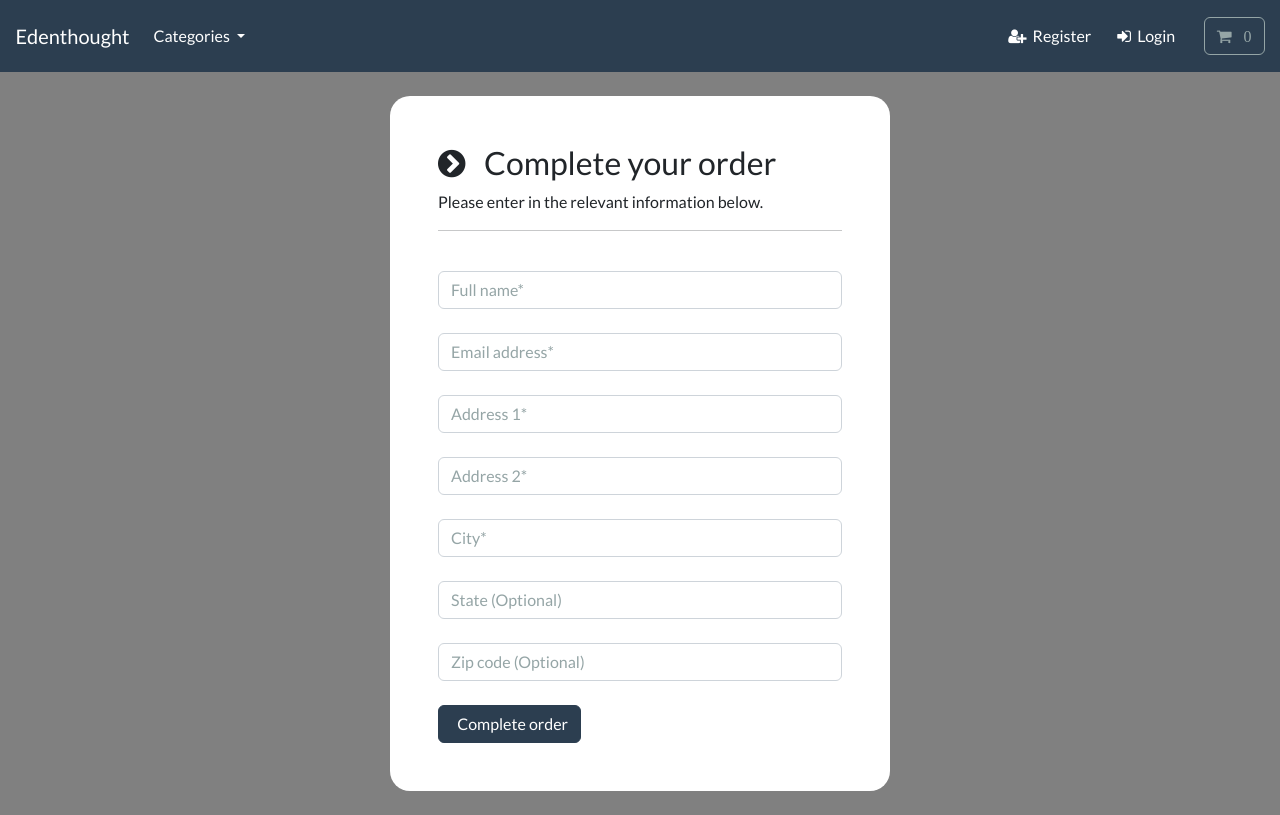
After one commit to eccololo/djshop, a Django app: template djshop/payment/templates/payment/checkout.html in a window 1280 px wide. The commit adds this page. Run offline with Django 3.2, Linux system fonts and the light colour scheme; the template is opened without the code that fills it, so the values that code supplies are empty; some libraries are stand-ins or nearby versions.

Commit message:
Add checkout template.

```diff
--- a/djshop/cart/templates/cart/cart-summary.html
+++ b/djshop/cart/templates/cart/cart-summary.html
@@ -102,6 +102,12 @@
       <div class="h6 fw-bold">
         Sub total: $
         <div id="total" class="d-inline-flex">{{ cart.get_total }}</div>
+        <br />
+        <br />
+        <a href="{% url 'checkout' %}" class="btn btn-primary my-2">
+          <i class="fa fa-chevron-circle-right" aria-hidden="true"></i>
+          &nbsp; Proceed to checkout
+        </a>
       </div>
     </div>
   </div>
--- /dev/null
+++ b/djshop/payment/templates/payment/checkout.html
@@ -0,0 +1,148 @@
+{% include "shop/base.html" %}
+{% load static %}
+
+{% block content %}
+
+<style>
+  body {
+    background-color: gray;
+  }
+</style>
+
+<body>
+  <br />
+
+  <div
+    class="container bg-white shadow-md p-5"
+    style="width: 500px; border-radius: 20px"
+  >
+    <form id="form">
+      <div>
+        <h3>
+          <i class="fa fa-chevron-circle-right" aria-hidden="true"></i> &nbsp;
+          Complete your order
+        </h3>
+
+        <p>Please enter in the relevant information below.</p>
+
+        <hr />
+
+        <br />
+
+        <div class="form-field">
+          <input
+            class="form-control validate"
+            id="name"
+            type="text"
+            placeholder="Full name*"
+            autocomplete="off"
+            value=""
+            required
+          />
+        </div>
+
+        <br />
+
+        <div class="form-field">
+          <input
+            class="form-control validate"
+            id="email"
+            type="email"
+            placeholder="Email address*"
+            autocomplete="off"
+            value=""
+            required
+          />
+        </div>
+
+        <br />
+
+        <div class="form-field">
+          <input
+            class="form-control validate"
+            id="address1"
+            type="text"
+            placeholder="Address 1*"
+            autocomplete="off"
+            value=""
+            required
+          />
+        </div>
+
+        <br />
+
+        <div class="form-field">
+          <input
+            class="form-control validate"
+            id="address2"
+            type="text"
+            placeholder="Address 2*"
+            autocomplete="off"
+            value=""
+            required
+          />
+        </div>
+
+        <br />
+
+        <div class="form-field">
+          <input
+            class="form-control validate"
+            id="city"
+            type="text"
+            placeholder="City*"
+            autocomplete="off"
+            value=""
+            required
+          />
+        </div>
+
+        <br />
+
+        <div class="form-field">
+          <input
+            class="form-control"
+            id="state"
+            type="text"
+            placeholder="State (Optional)"
+            autocomplete="off"
+            value=""
+          />
+        </div>
+
+        <br />
+
+        <div class="form-field">
+          <input
+            class="form-control"
+            id="zipcode"
+            type="text"
+            placeholder="Zip code (Optional)"
+            autocomplete="off"
+            value=""
+          />
+        </div>
+      </div>
+
+      <br />
+
+      <button
+        id="complete-order"
+        type="submit"
+        class="btn btn-primary navbar-btn text-white"
+      >
+        &nbsp; Complete order
+      </button>
+
+      <br />
+    </form>
+  </div>
+
+  <br />
+</body>
+
+<!-- Ajax integration -->
+
+<script></script>
+
+{% endblock %}
--- a/djshop/payment/urls.py
+++ b/djshop/payment/urls.py
@@ -2,6 +2,7 @@ from django.urls import path
 from . import views
 
 urlpatterns = [
-    path("payment-success", views.payment_success, name="payment-success"),
-    path("payment-failed", views.payment_failed, name="payment-failed"),
+    path("checkout/", views.checkout, name="checkout"),
+    path("payment-success/", views.payment_success, name="payment-success"),
+    path("payment-failed/", views.payment_failed, name="payment-failed"),
 ]
--- a/djshop/payment/views.py
+++ b/djshop/payment/views.py
@@ -1,4 +1,9 @@
 from django.shortcuts import render
+
+
+def checkout(request):
+
+    return render(request, "payment/checkout.html")
 
 
 def payment_success(request):
```
